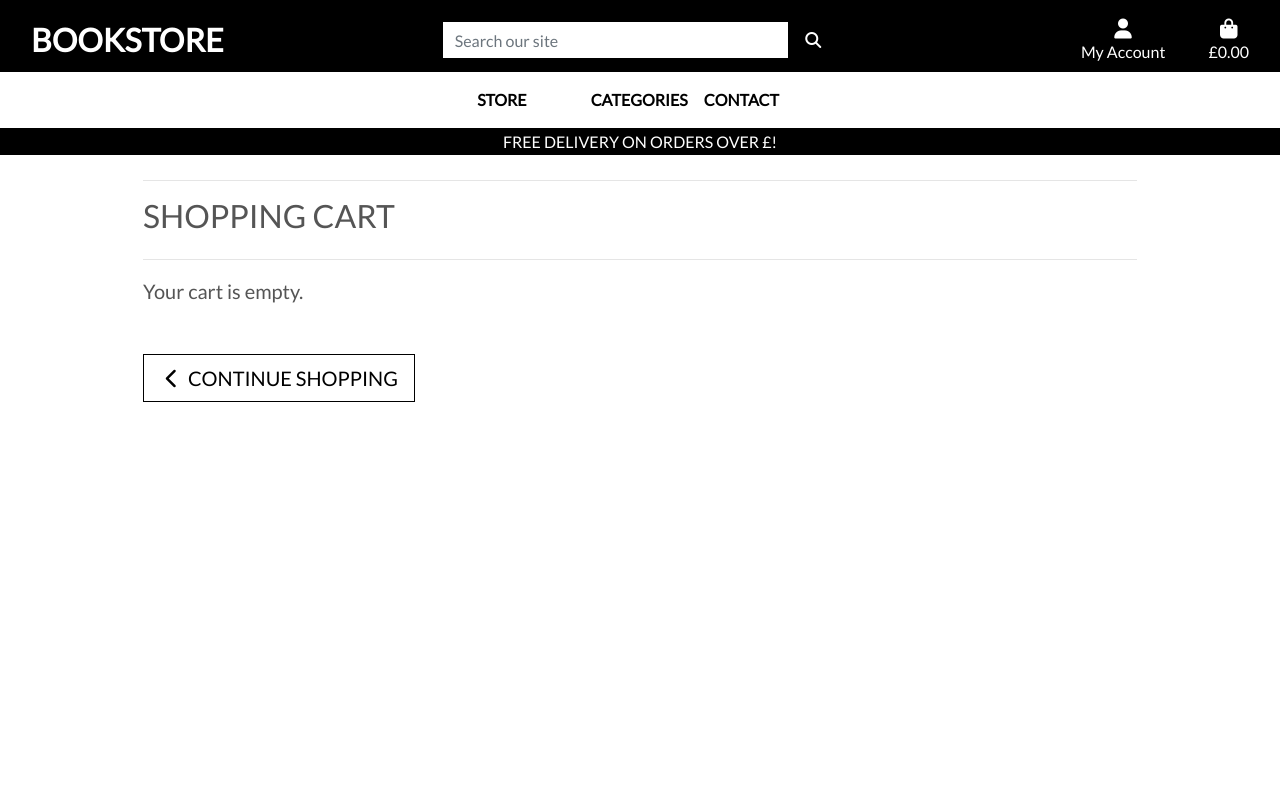
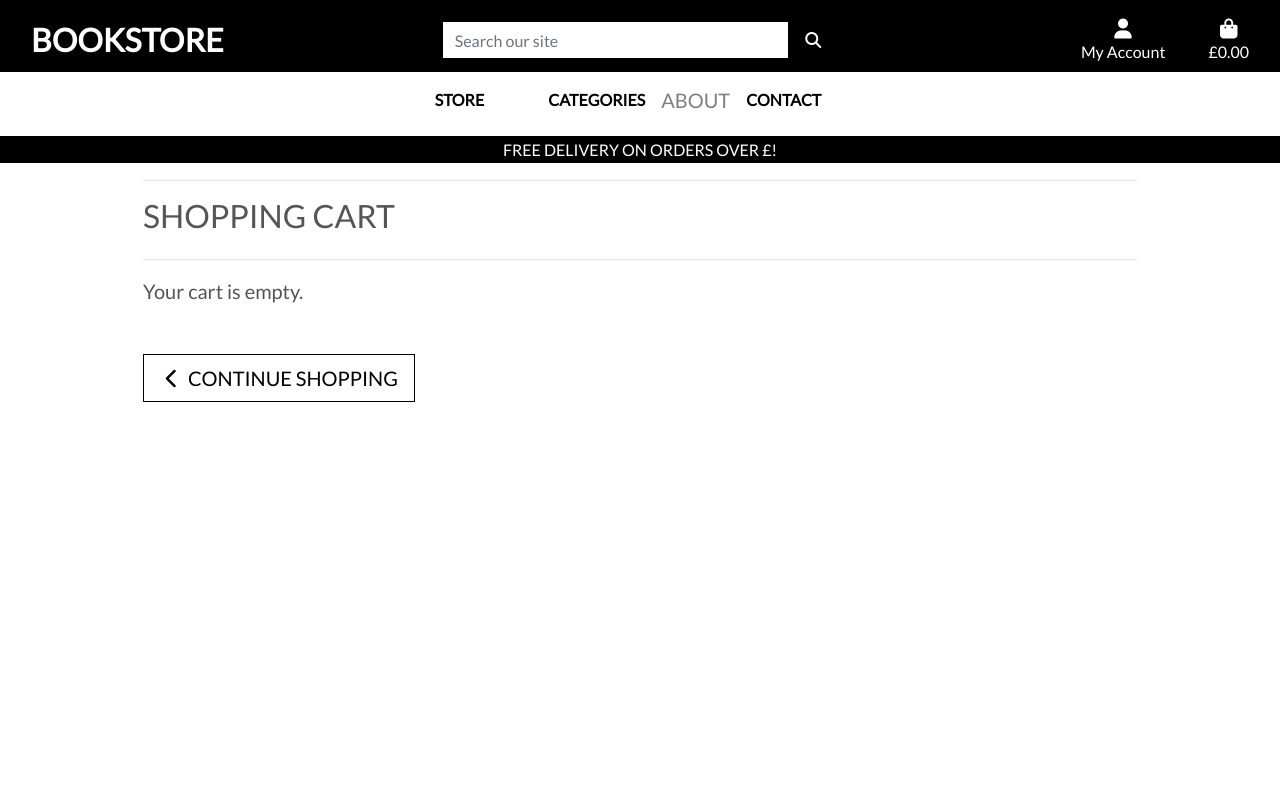
Before and after one commit to msnirmal/ecommerce, a Django app: page /cart/ in a window 1280 px wide. Run offline with Django 3.2, Linux system fonts and the light colour scheme; some libraries are stand-ins or nearby versions.

Commit message:
About page

```diff
--- a/home/urls.py
+++ b/home/urls.py
@@ -3,5 +3,5 @@ from . import views
 
 urlpatterns = [
     path('', views.index, name='home'),
-    path('about', views.about, name='about'),
+    path('about/', views.about, name='about'),
 ]
--- a/templates/includes/main-nav.html
+++ b/templates/includes/main-nav.html
@@ -19,9 +19,15 @@
                 <a href="{% url 'products' %}?category=Fish" class="dropdown-item">Fish</a>
             </div>
         </li>
-
         <li class="nav-item active">
-            <a class="logo-font font-weight-bold nav-link text-black mr-5" href="#" id="contact" aria-haspopup="true" aria-expanded="false">Contact</a>
+            <div>
+                <a class="nav-link" href="{% url 'about' %}"><h5>ABOUT</h5></a>
+            </div>
+        </li>
+        <li class="nav-item active">
+            <div>
+                <a class="logo-font font-weight-bold nav-link text-black mr-5" href="#" id="contact" aria-haspopup="true" aria-expanded="false">Contact</a>
+            </div>
         </li>
     </ul>
 </div>
```
